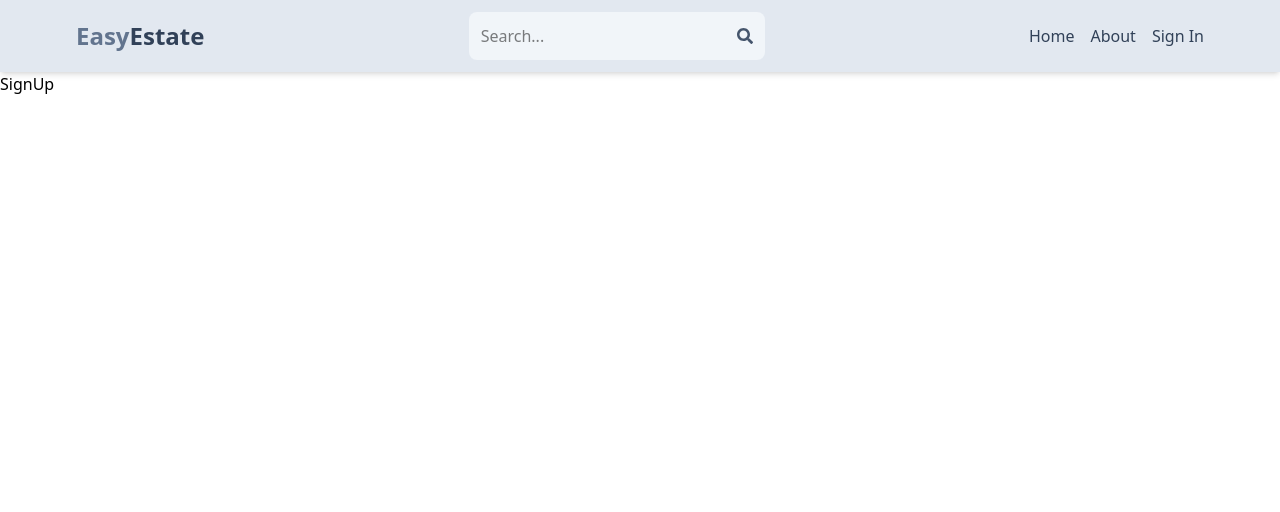
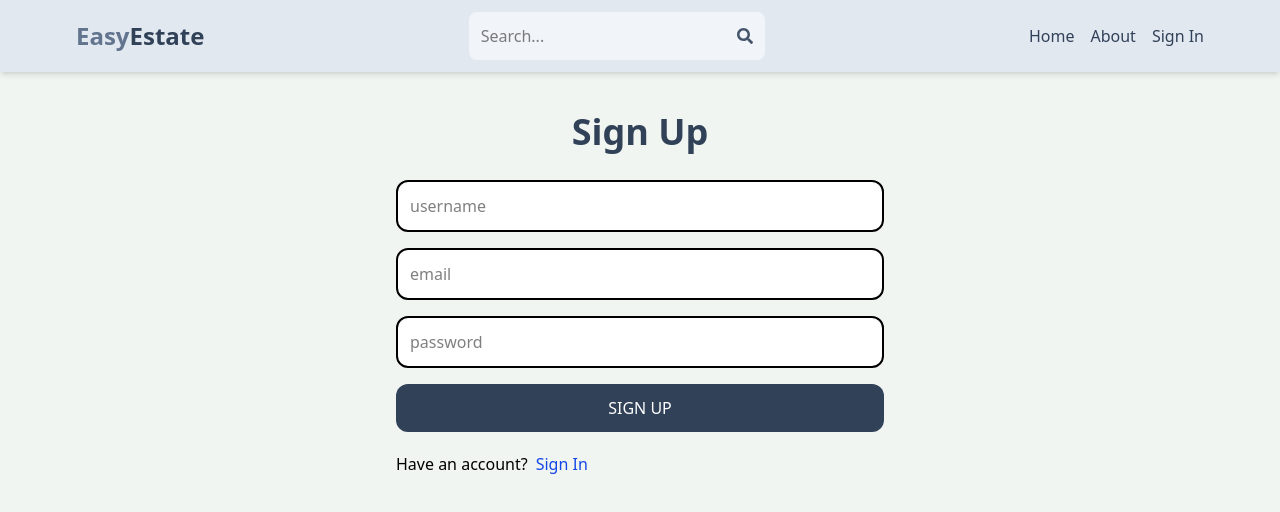
Before and after one commit to dishaakalra119/EasyEstate, a React (Vite) app in the folder client/: page /signup in a window 1280 px wide. Shown: the top 512 px of the page. Built offline with nearby package versions, Linux system fonts and the light colour scheme.

Commit message:
complete signup page ui

```diff
--- a/client/src/index.css
+++ b/client/src/index.css
@@ -1 +1,5 @@
-@import "tailwindcss"
+@import "tailwindcss";
+
+body{
+  background-color: rgb(241,245,241);
+}
--- a/client/src/pages/SignUp.jsx
+++ b/client/src/pages/SignUp.jsx
@@ -1,7 +1,21 @@
 import React from 'react'
-
+import { Link } from 'react-router-dom'
 export default function SignUp() {
   return (
-    <div>SignUp</div>
+    <div className='p-3 max-w-lg mx-auto'>
+      <h1 className='text-4xl text-center font-semibold my-7 text-slate-700'>Sign Up</h1>
+      <form className='flex flex-col gap-4'>
+        <input type="text" placeholder='username' className='border-2  p-3 rounded-xl bg-white' id='username' />
+        <input type="email" placeholder='email' className='border-2 p-3 rounded-xl bg-white' id='email' />
+        <input type="password" placeholder='password' className='border-2 p-3 rounded-xl bg-white' id='password' />
+        <button className='bg-slate-700 text-white p-3 rounded-xl uppercase hover:opacity-95 disabled:opacity-80'>Sign Up</button>
+      </form>
+      <div className='flex gap-2 mt-5'>
+        <p>Have an account?</p>
+        <Link to={"/signin"}>
+          <span className='text-blue-700'>Sign In</span>
+        </Link>
+      </div>
+    </div>
   )
 }
```
